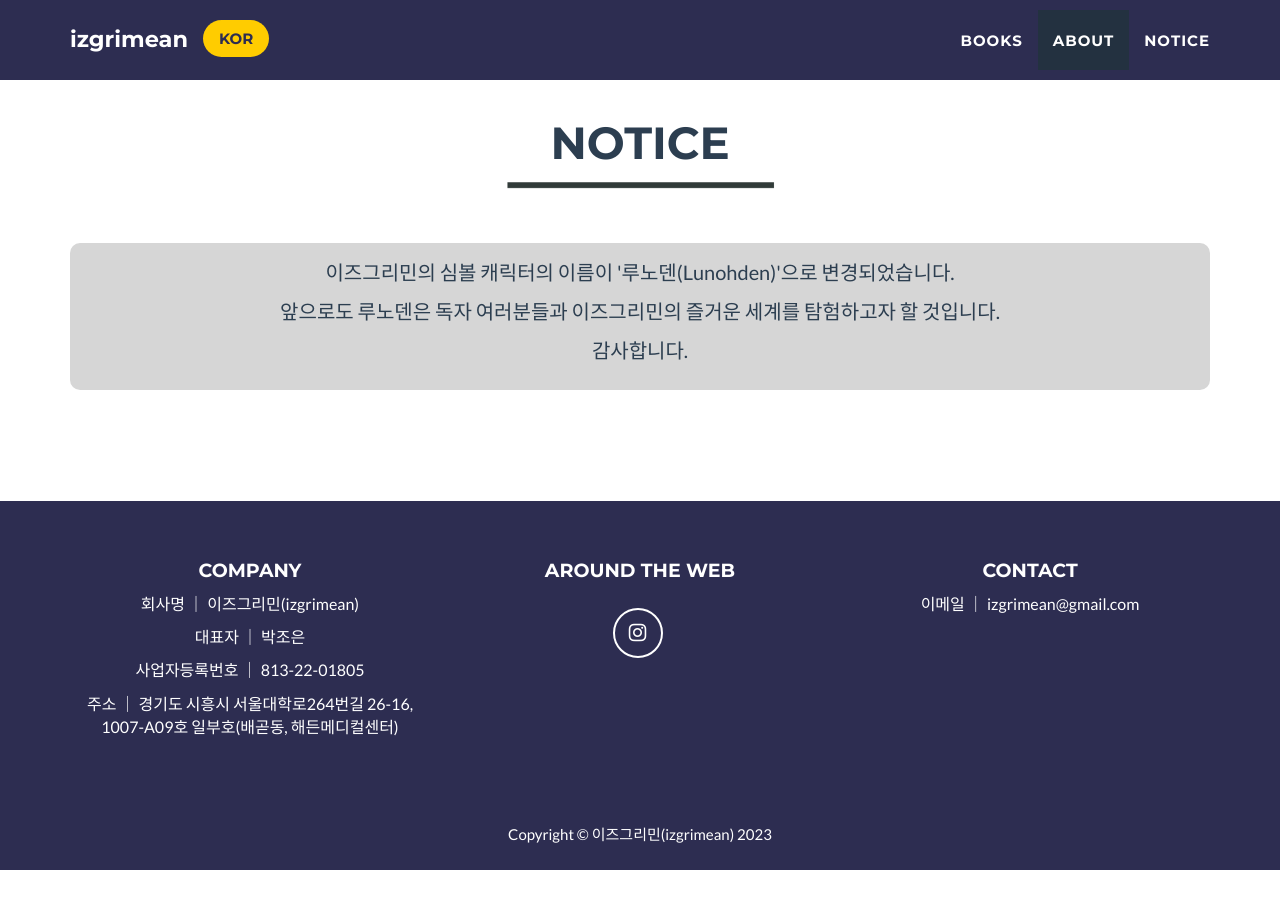
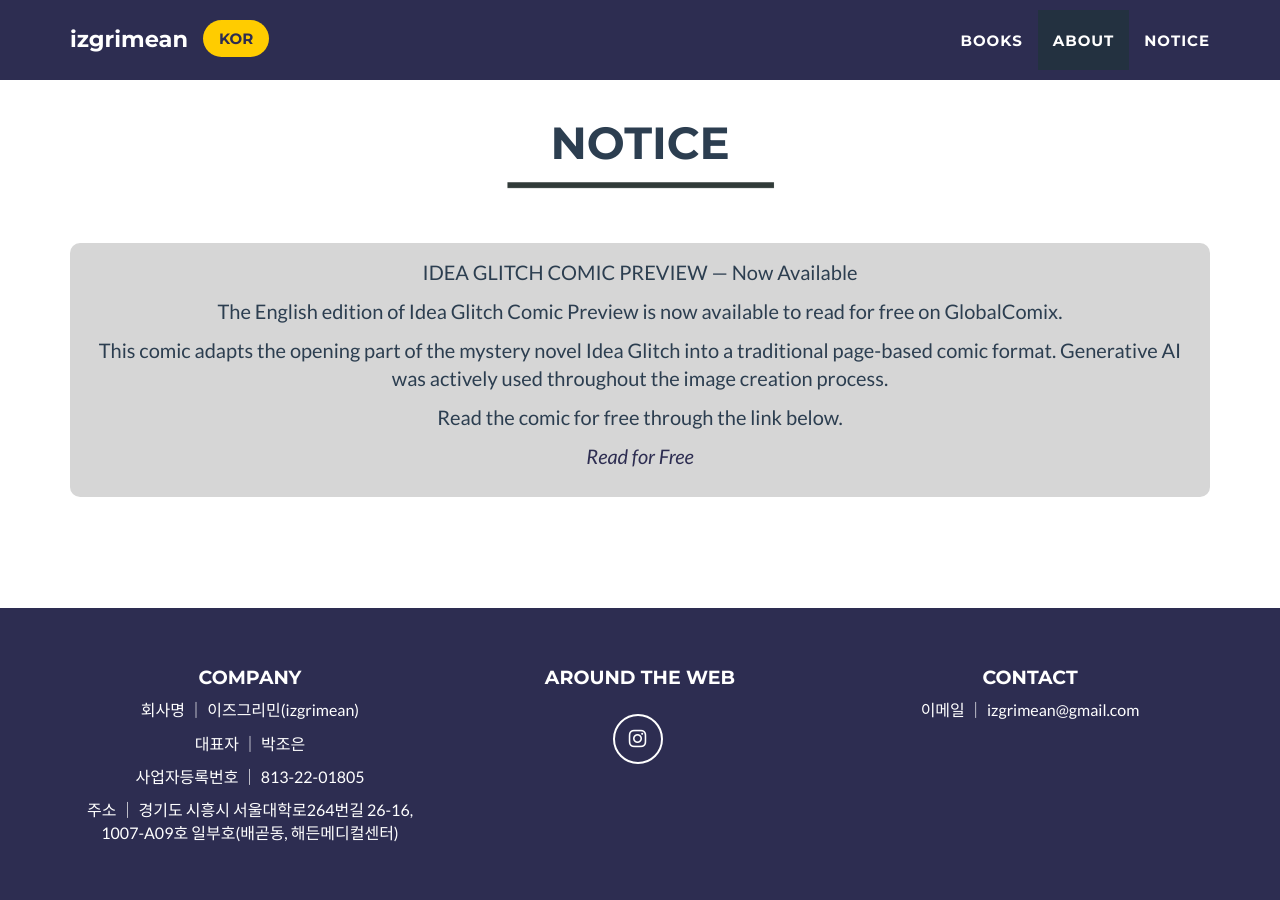
Before and after one commit to izgrimean/izgrimean.github.io, a Jekyll site: the page built from _posts/2025-08-27-project-16.markdown, in a window 1280 px wide and 900 px high, scrolled down 4035 px. Built offline with Jekyll 4.4.1, drawn with Linux system fonts in a browser that asks for light colours; before the commit the page ends 4905 px from its top, so only the background shows below that.

Commit message:
Update contact_static.html

```diff
--- a/_includes/contact_static.html
+++ b/_includes/contact_static.html
@@ -8,12 +8,16 @@
         <!-- <hr class="star-primary"> -->
         <br/>
         <div class="rounded-box">
-            <p id="text-kr-26">이즈그리민의 심볼 캐릭터의 이름이 '루노덴(Lunohden)'으로 변경되었습니다.</p>
-            <p id="text-kr-27">앞으로도 루노덴은 독자 여러분들과 이즈그리민의 즐거운 세계를 탐험하고자 할 것입니다.</p>
-            <p id="text-kr-28">감사합니다.</p>
-            <p id="text-en-26" style="display: none;">The name of Izgrimin's symbol character has been changed to 'Lunohden.'</p>
-            <p id="text-en-27" style="display: none;">From now on, Lunohden will continue to explore the delightful world of Izgrimin together with our readers.</p>
-            <p id="text-en-28" style="display: none;">Thank you!</p>
+            <p id="text-kr-26">IDEA GLITCH COMIC PREVIEW — Now Available</p>
+            <p id="text-kr-27">The English edition of Idea Glitch Comic Preview is now available to read for free on GlobalComix.</p>
+            <p id="text-kr-28">This comic adapts the opening part of the mystery novel Idea Glitch into a traditional page-based comic format. Generative AI was actively used throughout the image creation process.</p>
+            <p id="text-kr-9928">Read the comic for free through the link below.</p>
+            <p id="text-kr-9929"><a href="https://globalcomix.com/read/9a06d31b-41e8-4332-bac2-c7fbbbfc932a/1?utm_source=Link&utm_medium=Referral&utm_campaign=idea-glitch-comic-preview&utm_term=GCRID_407974"><i>Read for Free</i></a></p>
+            <p id="text-en-26" style="display: none;">IDEA GLITCH COMIC PREVIEW — Now Available</p>
+            <p id="text-en-27" style="display: none;">The English edition of Idea Glitch Comic Preview is now available to read for free on GlobalComix.</p>
+            <p id="text-en-28" style="display: none;">This comic adapts the opening part of the mystery novel Idea Glitch into a traditional page-based comic format. Generative AI was actively used throughout the image creation process.</p>
+            <p id="text-en-9928" style="display: none;">Read the comic for free through the link below.</p>
+            <p id="text-en-9929" style="display: none;"><a href="https://globalcomix.com/read/9a06d31b-41e8-4332-bac2-c7fbbbfc932a/1?utm_source=Link&utm_medium=Referral&utm_campaign=idea-glitch-comic-preview&utm_term=GCRID_407974"><i>Read for Free</i></a></p>
         </div>
 
         <style>
```
